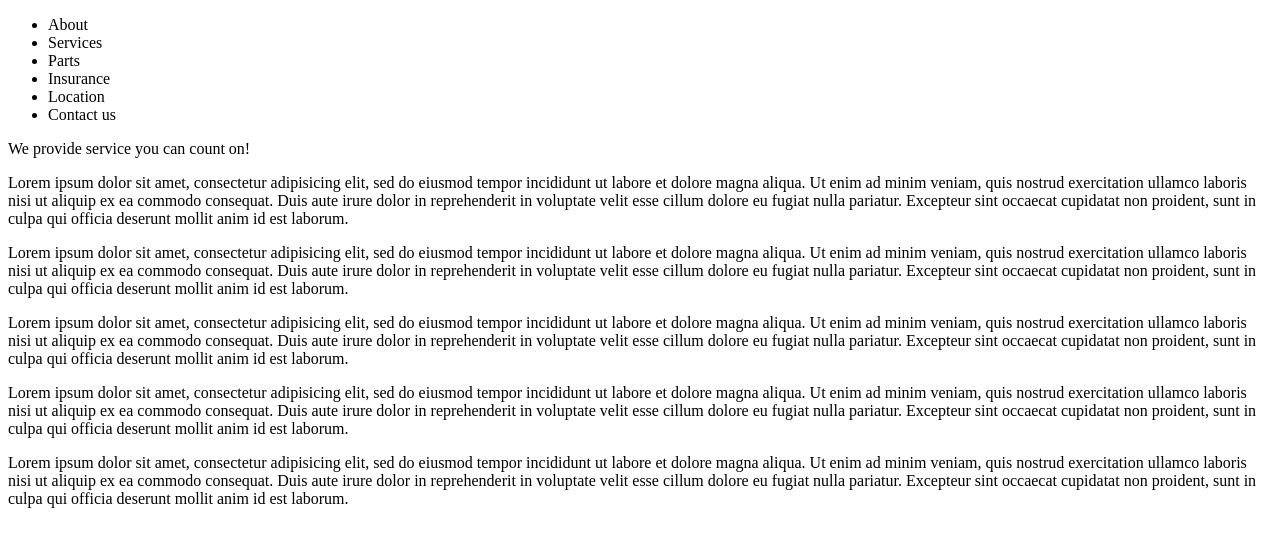
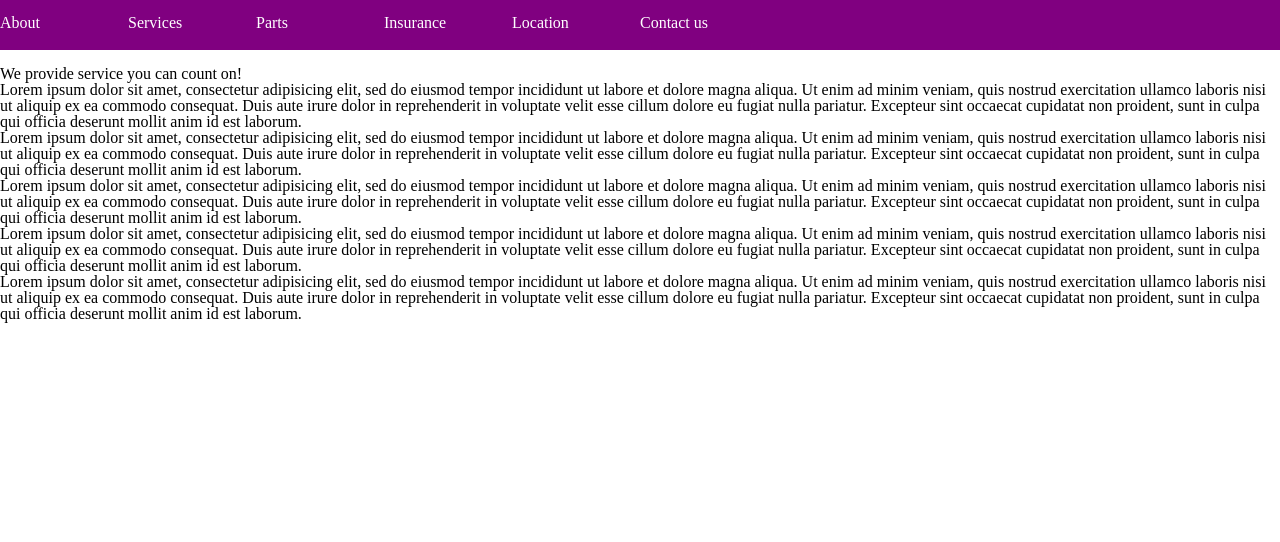
Before and after one commit to jessica-alexander/service-site, a plain HTML site: page index.html in a window 1280 px wide. Drawn offline with Linux system fonts and the light colour scheme.

Commit message:
began styling the nav bar

```diff
--- a/index.html
+++ b/index.html
@@ -3,6 +3,7 @@
   <head>
     <meta charset="utf-8">
     <title>Here for all your maintenance needs!</title>
+    <link rel="stylesheet" type="text/css" href="css/style.css">
   </head>
   <body>
     <header>
@@ -16,6 +17,7 @@
           <li>Contact us</li>
         </ul>
       </div>
+      <br>
       <div class="header-image">
         <p>We provide service you can count on!</p>
       </div>
```
